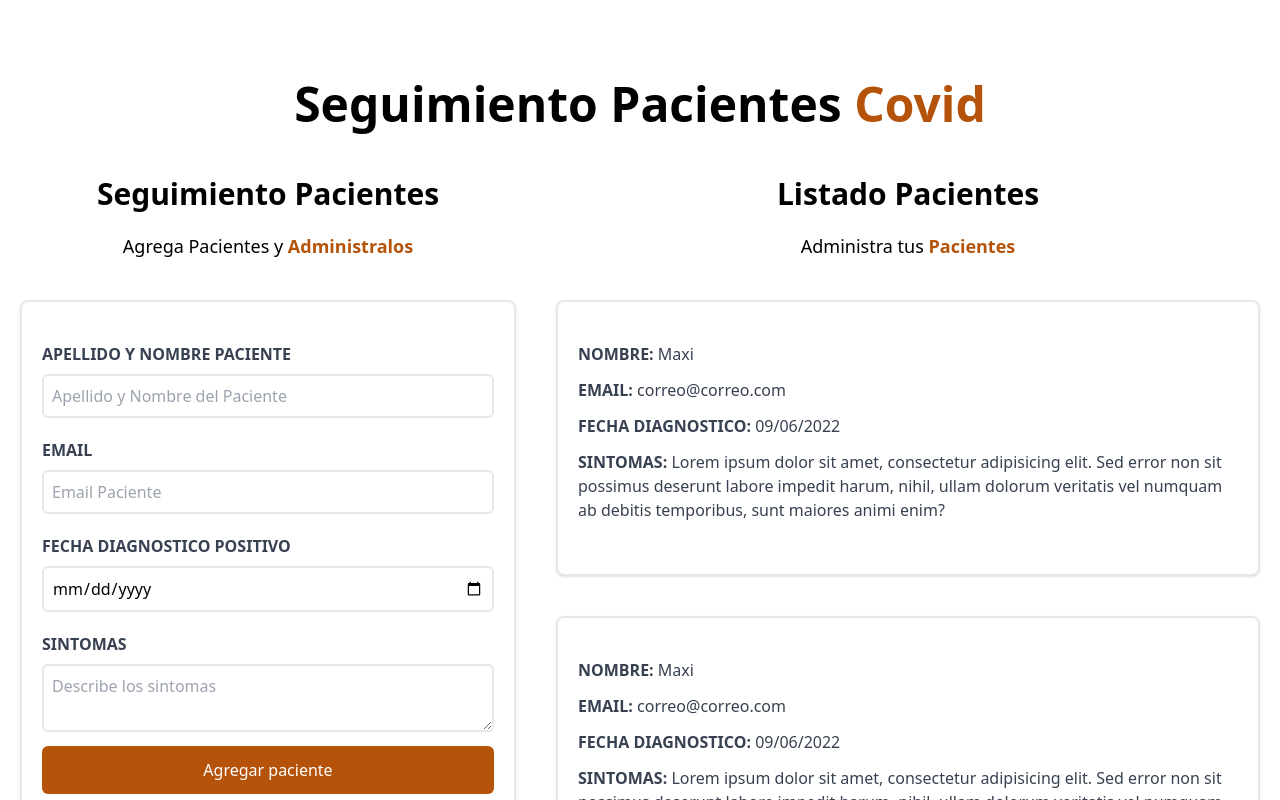
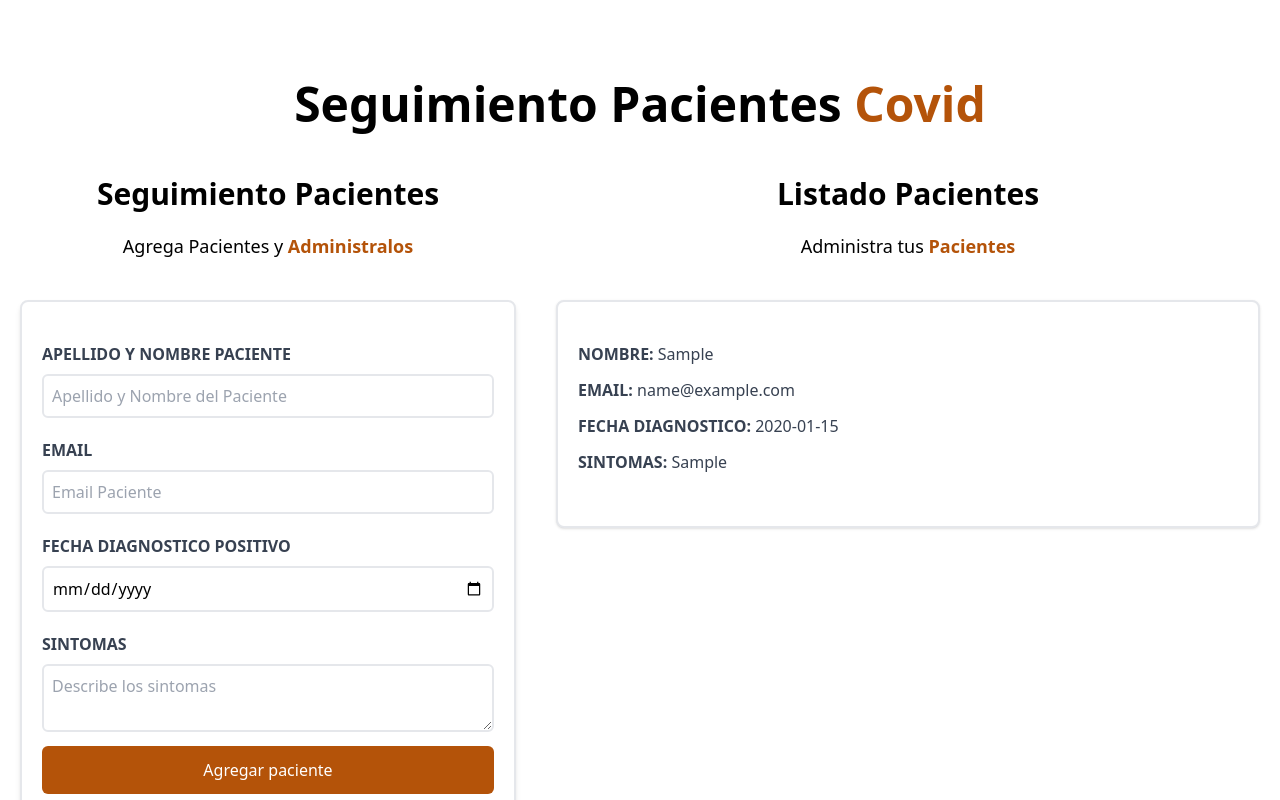
Before and after one commit to maximmusg/covidPatient, a React (Vite) app: page / in a window 1280 px wide. Both pictures are taken after typing "Sample", "name@example.com", "2020-01-15", "Sample" into the empty fields and a click on the input "Agregar paciente". Shown: the top 800 px of the page. Built offline with nearby package versions, Linux system fonts and the light colour scheme.

Commit message:
mostrando la info de los pacientes en el listado

```diff
--- a/src/App.jsx
+++ b/src/App.jsx
@@ -15,7 +15,9 @@
           pacientes={pacientes}
           setPacientes={setPacientes}
         />
-        <ListadoPacientes/>
+        <ListadoPacientes
+          pacientes={pacientes}
+        />
       </div>
 
     </div>
--- a/src/components/Formulario.jsx
+++ b/src/components/Formulario.jsx
@@ -9,6 +9,13 @@
   const [sintomas, setSintomas] = useState('')
 
   const [error, setError] = useState(false)
+
+  const generarId = () => {
+    const random = Math.random().toString(36).substring(2);
+    const fecha = Date.now().toString(36);
+
+    return random + fecha
+  }
 
   const handleSubmit = (e) => {
     e.preventDefault()
@@ -29,7 +36,9 @@
       nombre,
       email,
       fecha,
-      sintomas
+      sintomas,
+
+      id: generarId()
     }
     // console.log(objetoPaciente)
 
--- a/src/components/ListadoPacientes.jsx
+++ b/src/components/ListadoPacientes.jsx
@@ -1,7 +1,7 @@
 import React from 'react'
 import Paciente from './Paciente'
 
-const ListadoPacientes = () => {
+const ListadoPacientes = ({pacientes}) => {
   return (
     <div className='md:w-1/2 lg:w-3/5 md:h-screen overflow-y-scroll'>
       <h2 className='font-black text-3xl text-center'>Listado Pacientes</h2>
@@ -9,10 +9,17 @@
         Administra tus {''}
         <span className='font-bold text-amber-700'>Pacientes</span>
       </p>
-      <Paciente/>
-      <Paciente/>
-      <Paciente/>
-      <Paciente/>
+
+      {pacientes.map((paciente)=>{
+        return(
+          <Paciente
+            key={paciente.id}
+            paciente={paciente}
+          />
+        )
+      })}
+
+
 
 
     </div>
--- a/src/components/Paciente.jsx
+++ b/src/components/Paciente.jsx
@@ -1,23 +1,24 @@
 import React from 'react'
 
-const Paciente = () => {
+const Paciente = ({paciente}) => {
+  const {nombre, email, fecha, sintomas} = paciente;
   return (
     <div className='mx-5 my-10 bg-white shadow px-5 py-10 rounded-lg border-2'>
         <p className='font-bold mb-3 uppercase text-gray-700'>
             Nombre: {""}
-            <span className='font-normal normal-case'>Maxi</span>
+            <span className='font-normal normal-case'>{nombre}</span>
         </p>
         <p className='font-bold mb-3 uppercase text-gray-700'>
            email: {""}
-            <span className='font-normal normal-case'>correo@correo.com</span>
+            <span className='font-normal normal-case'>{email}</span>
         </p>
         <p className='font-bold mb-3 uppercase text-gray-700'>
            fecha diagnostico: {""}
-            <span className='font-normal normal-case'>09/06/2022</span>
+            <span className='font-normal normal-case'>{fecha}</span>
         </p>
         <p className='font-bold mb-3 uppercase text-gray-700'>
            sintomas: {""}
-            <span className='font-normal normal-case'>Lorem ipsum dolor sit amet, consectetur adipisicing elit. Sed error non sit possimus deserunt labore impedit harum, nihil, ullam dolorum veritatis vel numquam ab debitis temporibus, sunt maiores animi enim?</span>
+            <span className='font-normal normal-case'>{sintomas}</span>
         </p>
 
     </div>
```
